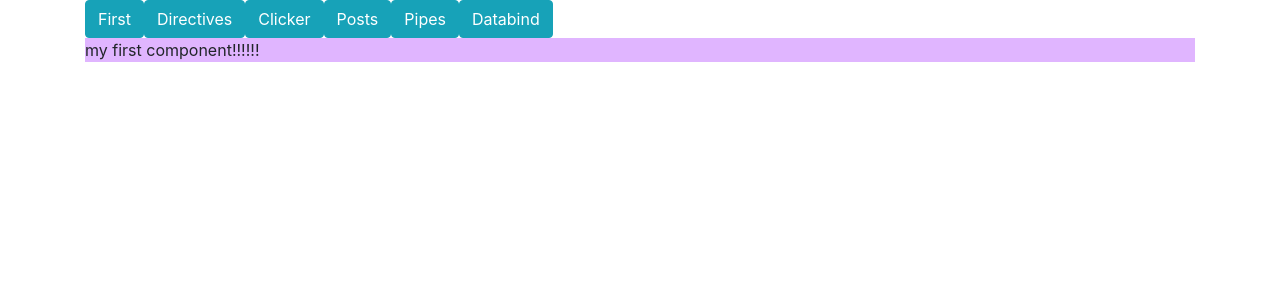
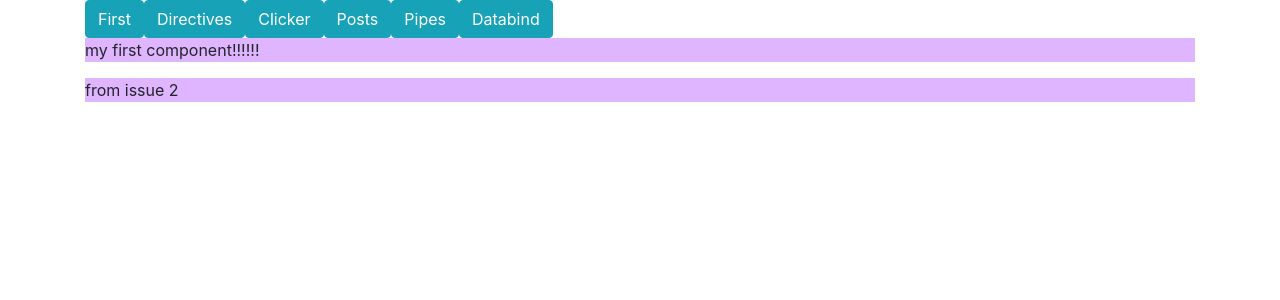
Before and after one commit to carolynrehm/angular-test, an Angular app: page /first in a window 1280 px wide. Shown: the top 300 px of the page. Built offline with nearby package versions, Linux system fonts and the light colour scheme.

Commit message:
adding text issue 2

```diff
--- a/src/app/components/first/first.component.html
+++ b/src/app/components/first/first.component.html
@@ -1 +1,2 @@
 <p>my first component!!!!!!</p>
+<p>from issue 2</p>
```
